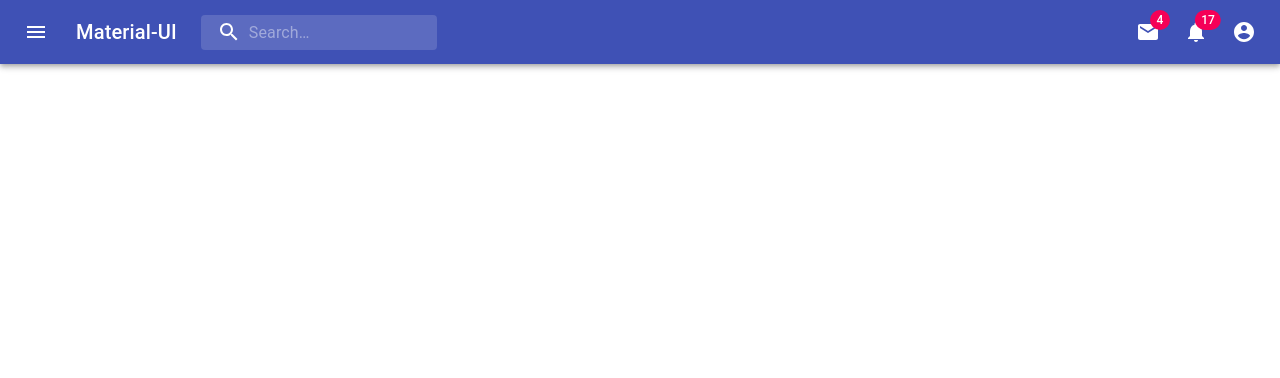
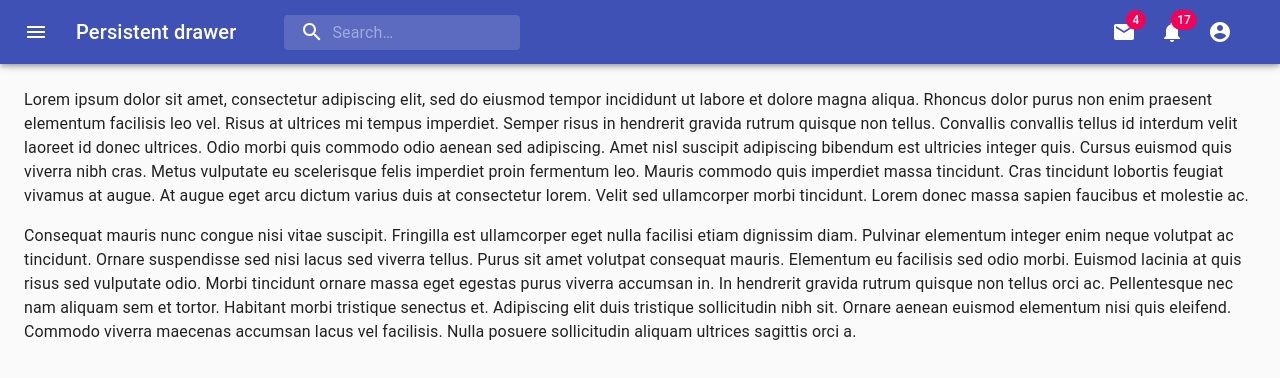
Before and after one commit to fkshohag/react-generic-base, a React (Create React App) app: page / in a window 1280 px wide. Shown: the top 378 px of the page. Built offline with nearby package versions, Linux system fonts and the light colour scheme.

Commit message:
app menu set

```diff
--- a/src/example/components/Box/Box.tsx
+++ b/src/example/components/Box/Box.tsx
@@ -1,5 +1,5 @@
 import React from 'react';
-import TopBar from '../../../layout/TopBar/TopBar';
+import AppHome from '../../../layout/AppHome/AppHome';
 
 export interface Props {
   name: string
@@ -32,7 +32,7 @@
 
   render() {
     return <div>
-      <TopBar></TopBar>
+      <AppHome></AppHome>
     </div>
   }
 }
--- /dev/null
+++ b/src/layout/AppHome/AppHome.module.scss
@@ -0,0 +1 @@
+.AppHome {}
--- /dev/null
+++ b/src/layout/AppHome/AppHome.tsx
@@ -0,0 +1,184 @@
+import React from 'react';
+import clsx from 'clsx';
+import { makeStyles, useTheme } from '@material-ui/core/styles';
+import Drawer from '@material-ui/core/Drawer';
+import CssBaseline from '@material-ui/core/CssBaseline';
+import AppBar from '@material-ui/core/AppBar';
+import Toolbar from '@material-ui/core/Toolbar';
+import List from '@material-ui/core/List';
+import Typography from '@material-ui/core/Typography';
+import Divider from '@material-ui/core/Divider';
+import IconButton from '@material-ui/core/IconButton';
+import MenuIcon from '@material-ui/icons/Menu';
+import ChevronLeftIcon from '@material-ui/icons/ChevronLeft';
+import ChevronRightIcon from '@material-ui/icons/ChevronRight';
+import ListItem from '@material-ui/core/ListItem';
+import ListItemIcon from '@material-ui/core/ListItemIcon';
+import ListItemText from '@material-ui/core/ListItemText';
+import InboxIcon from '@material-ui/icons/MoveToInbox';
+import MailIcon from '@material-ui/icons/Mail';
+import TopBar from '../TopBar/TopBar.lazy';
+
+const drawerWidth = 240;
+
+const useStyles = makeStyles((theme) => ({
+  root: {
+    display: 'flex',
+  },
+  appBar: {
+    transition: theme.transitions.create(['margin', 'width'], {
+      easing: theme.transitions.easing.sharp,
+      duration: theme.transitions.duration.leavingScreen,
+    }),
+  },
+  appBarShift: {
+    width: `calc(100% - ${drawerWidth}px)`,
+    marginLeft: drawerWidth,
+    transition: theme.transitions.create(['margin', 'width'], {
+      easing: theme.transitions.easing.easeOut,
+      duration: theme.transitions.duration.enteringScreen,
+    }),
+  },
+  menuButton: {
+    marginRight: theme.spacing(2),
+  },
+  hide: {
+    display: 'none',
+  },
+  drawer: {
+    width: drawerWidth,
+    flexShrink: 0,
+  },
+  drawerPaper: {
+    width: drawerWidth,
+  },
+  drawerHeader: {
+    display: 'flex',
+    alignItems: 'center',
+    padding: theme.spacing(0, 1),
+    // necessary for content to be below app bar
+    ...theme.mixins.toolbar,
+    justifyContent: 'flex-end',
+  },
+  content: {
+    flexGrow: 1,
+    padding: theme.spacing(3),
+    transition: theme.transitions.create('margin', {
+      easing: theme.transitions.easing.sharp,
+      duration: theme.transitions.duration.leavingScreen,
+    }),
+    marginLeft: -drawerWidth,
+  },
+  contentShift: {
+    transition: theme.transitions.create('margin', {
+      easing: theme.transitions.easing.easeOut,
+      duration: theme.transitions.duration.enteringScreen,
+    }),
+    marginLeft: 0,
+  },
+}));
+
+export default function AppHome() {
+  const classes = useStyles();
+  const theme = useTheme();
+  const [open, setOpen] = React.useState(false);
+
+  const handleDrawerOpen = () => {
+    setOpen(true);
+  };
+
+  const handleDrawerClose = () => {
+    setOpen(false);
+  };
+
+  return (
+    <div className={classes.root}>
+      <CssBaseline />
+      <AppBar
+        position="fixed"
+        className={clsx(classes.appBar, {
+          [classes.appBarShift]: open,
+        })}
+      >
+        <Toolbar>
+          <IconButton
+            color="inherit"
+            aria-label="open drawer"
+            onClick={handleDrawerOpen}
+            edge="start"
+            className={clsx(classes.menuButton, open && classes.hide)}
+          >
+            <MenuIcon />
+          </IconButton>
+          <Typography variant="h6" noWrap>
+            Persistent drawer
+          </Typography>
+          <TopBar></TopBar>
+        </Toolbar>
+      </AppBar>
+      <Drawer
+        className={classes.drawer}
+        variant="persistent"
+        anchor="left"
+        open={open}
+        classes={{
+          paper: classes.drawerPaper,
+        }}
+      >
+        <div className={classes.drawerHeader}>
+          <IconButton onClick={handleDrawerClose}>
+            {theme.direction === 'ltr' ? <ChevronLeftIcon /> : <ChevronRightIcon />}
+          </IconButton>
+        </div>
+        <Divider />
+        <List>
+          {['Inbox', 'Starred', 'Send email', 'Drafts'].map((text, index) => (
+            <ListItem button key={text}>
+              <ListItemIcon>{index % 2 === 0 ? <InboxIcon /> : <MailIcon />}</ListItemIcon>
+              <ListItemText primary={text} />
+            </ListItem>
+          ))}
+        </List>
+        <Divider />
+        <List>
+          {['All mail', 'Trash', 'Spam'].map((text, index) => (
+            <ListItem button key={text}>
+              <ListItemIcon>{index % 2 === 0 ? <InboxIcon /> : <MailIcon />}</ListItemIcon>
+              <ListItemText primary={text} />
+            </ListItem>
+          ))}
+        </List>
+      </Drawer>
+      <main
+        className={clsx(classes.content, {
+          [classes.contentShift]: open,
+        })}
+      >
+        <div className={classes.drawerHeader} />
+        <Typography paragraph>
+          Lorem ipsum dolor sit amet, consectetur adipiscing elit, sed do eiusmod tempor incididunt
+          ut labore et dolore magna aliqua. Rhoncus dolor purus non enim praesent elementum
+          facilisis leo vel. Risus at ultrices mi tempus imperdiet. Semper risus in hendrerit
+          gravida rutrum quisque non tellus. Convallis convallis tellus id interdum velit laoreet id
+          donec ultrices. Odio morbi quis commodo odio aenean sed adipiscing. Amet nisl suscipit
+          adipiscing bibendum est ultricies integer quis. Cursus euismod quis viverra nibh cras.
+          Metus vulputate eu scelerisque felis imperdiet proin fermentum leo. Mauris commodo quis
+          imperdiet massa tincidunt. Cras tincidunt lobortis feugiat vivamus at augue. At augue eget
+          arcu dictum varius duis at consectetur lorem. Velit sed ullamcorper morbi tincidunt. Lorem
+          donec massa sapien faucibus et molestie ac.
+        </Typography>
+        <Typography paragraph>
+          Consequat mauris nunc congue nisi vitae suscipit. Fringilla est ullamcorper eget nulla
+          facilisi etiam dignissim diam. Pulvinar elementum integer enim neque volutpat ac
+          tincidunt. Ornare suspendisse sed nisi lacus sed viverra tellus. Purus sit amet volutpat
+          consequat mauris. Elementum eu facilisis sed odio morbi. Euismod lacinia at quis risus sed
+          vulputate odio. Morbi tincidunt ornare massa eget egestas purus viverra accumsan in. In
+          hendrerit gravida rutrum quisque non tellus orci ac. Pellentesque nec nam aliquam sem et
+          tortor. Habitant morbi tristique senectus et. Adipiscing elit duis tristique sollicitudin
+          nibh sit. Ornare aenean euismod elementum nisi quis eleifend. Commodo viverra maecenas
+          accumsan lacus vel facilisis. Nulla posuere sollicitudin aliquam ultrices sagittis orci a.
+        </Typography>
+      </main>
+    </div>
+  );
+}
--- a/src/layout/TopBar/TopBar.tsx
+++ b/src/layout/TopBar/TopBar.tsx
@@ -1,13 +1,10 @@
 import React from 'react';
-import AppBar from '@material-ui/core/AppBar';
 import Toolbar from '@material-ui/core/Toolbar';
 import IconButton from '@material-ui/core/IconButton';
-import Typography from '@material-ui/core/Typography';
 import InputBase from '@material-ui/core/InputBase';
 import Badge from '@material-ui/core/Badge';
 import MenuItem from '@material-ui/core/MenuItem';
 import Menu from '@material-ui/core/Menu';
-import MenuIcon from '@material-ui/icons/Menu';
 import SearchIcon from '@material-ui/icons/Search';
 import AccountCircle from '@material-ui/icons/AccountCircle';
 import MailIcon from '@material-ui/icons/Mail';
@@ -23,7 +20,7 @@
   const isMenuOpen = Boolean(anchorEl);
   const isMobileMenuOpen = Boolean(mobileMoreAnchorEl);
 
-  const handleProfileMenuOpen = (event:any) => {
+  const handleProfileMenuOpen = (event: any) => {
     setAnchorEl(event.currentTarget);
   };
 
@@ -36,7 +33,7 @@
     handleMobileMenuClose();
   };
 
-  const handleMobileMenuOpen = (event:any) => {
+  const handleMobileMenuOpen = (event: any) => {
     setMobileMoreAnchorEl(event.currentTarget);
   };
 
@@ -99,19 +96,7 @@
 
   return (
     <div className={classes.grow}>
-      <AppBar position="static">
       <Toolbar>
-          <IconButton
-            edge="start"
-            className={classes.menuButton}
-            color="inherit"
-            aria-label="open drawer"
-          >
-            <MenuIcon />
-          </IconButton>
-          <Typography className={classes.title} variant="h6" noWrap>
-            Material-UI
-          </Typography>
         <div className={classes.search}>
           <div className={classes.searchIcon}>
             <SearchIcon />
@@ -160,7 +145,6 @@
           </IconButton>
         </div>
       </Toolbar>
-      </AppBar>
       {renderMobileMenu}
       {renderMenu}
     </div>
```
Also changed, not shown: src/layout/AppHome/AppHome.lazy.tsx (added, +11 -0 lines), src/layout/SideBar/SideBar.tsx (+6 -9 lines), 2 other files (tests, documents, lock files or other folders). Lines whose indentation alone changed are shown as unchanged.
